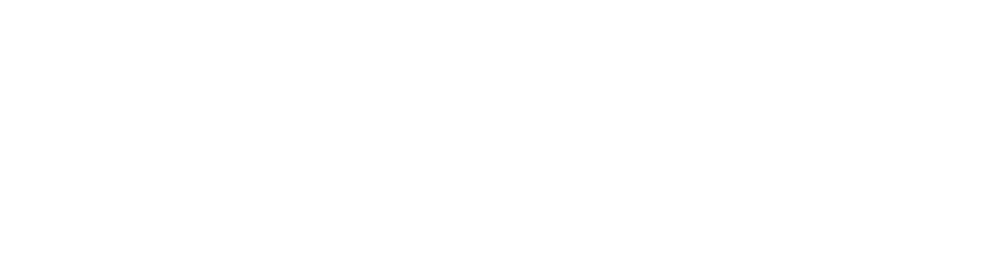
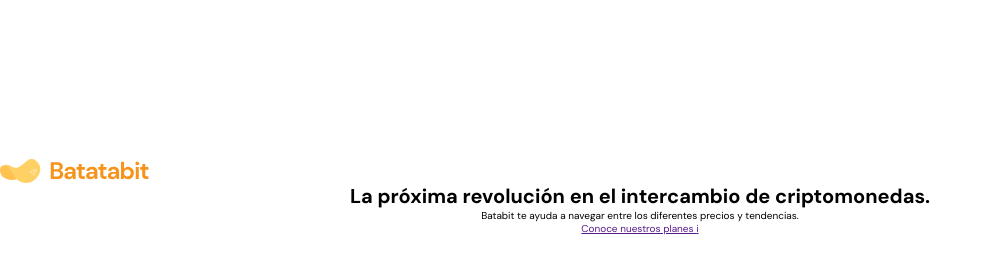
Before and after one commit to paocheez/Mobile-First, a plain HTML site: page index.html in a window 1280 px wide. Shown: the whole page, without its empty margins (0-993 px from the left). Drawn offline with Linux system fonts and the light colour scheme.

Commit message:
Header structure part 1

```diff
--- a/index.html
+++ b/index.html
@@ -7,9 +7,21 @@
     <meta name="viewport" content="width=device-width, initial-scale=1.0">
     <title>Document</title>
     <link href="https://fonts.googleapis.com/css2?family=DM+Sans:wght@400;500;700&family=Inter:wght@300;500&display=swap" rel="stylesheet">
+    <link rel="stylesheet" href="./style.css">
 </head>
 <body>
-    <header></header>
+    <header>
+        <img src="./assets/imgs/logo.svg" alt="">
+        <div class="header--title-cointainer">
+            <h1>
+                La próxima revolución en el intercambio de criptomonedas.
+            </h1>
+            <p>
+                Batabit te ayuda a navegar entre los diferentes precios y tendencias.
+            </p>
+            <a href="" class="header--button">Conoce nuestros planes <span>i</span></a>
+        </div>
+    </header>
     <main>
         <section></section>
         <section></section>
--- a/style.css
+++ b/style.css
@@ -5,6 +5,44 @@
     4. Visuales
     5. Otros
 */
+
+:root {
+    /*Variables para colores*/
+    --bitcoin-orange: #F7931A;
+    --soft-orange: #FFE9D5;
+    --secondary_blue: #1A9AF7;
+    --soft-blue: #e7f5ff;
+    --warm-black: #282623;
+    --black: #201e1c;
+    --grey: #bababa;
+    --off-white: #faf8f7;
+    --just-white: #fff;
+}
+
 * {
+    box-sizing: border-box;
+    margin: 0;
+    padding: 0;
+}
 
+html {
+    font-size: 62.5%;
+    font-family: "DM Sans", sans-serif;
 }
+
+header {
+    position: relative;
+    display: flex;
+    flex-direction: column;
+    justify-content: center;
+    width: 100%;
+    min-width: 320px;
+    height: 334px;
+    text-align: center;
+}
+
+header img {
+    width: 150px;
+    height: 24px;
+    margin-top: 60px;
+}
```
Also changed, not shown: assets/icons/batata.svg (added), assets/icons/check-circle.svg (added), assets/icons/clock.svg (added), assets/icons/dollar-sign.svg (added), assets/icons/down-arrow.svg (added), assets/icons/eye.svg (added), assets/icons/orange-right-arrow.svg (added), assets/icons/right-arrow.svg (added), assets/icons/trending-down.svg (added), assets/icons/trending-up.svg (added), assets/imgs/bitcoin.svg (added), assets/imgs/bitcoinbaby.jpg (added), assets/imgs/bitcoinbaby.png (added), assets/imgs/bitcoinbaby2x.jpg (added), 3 more files.
